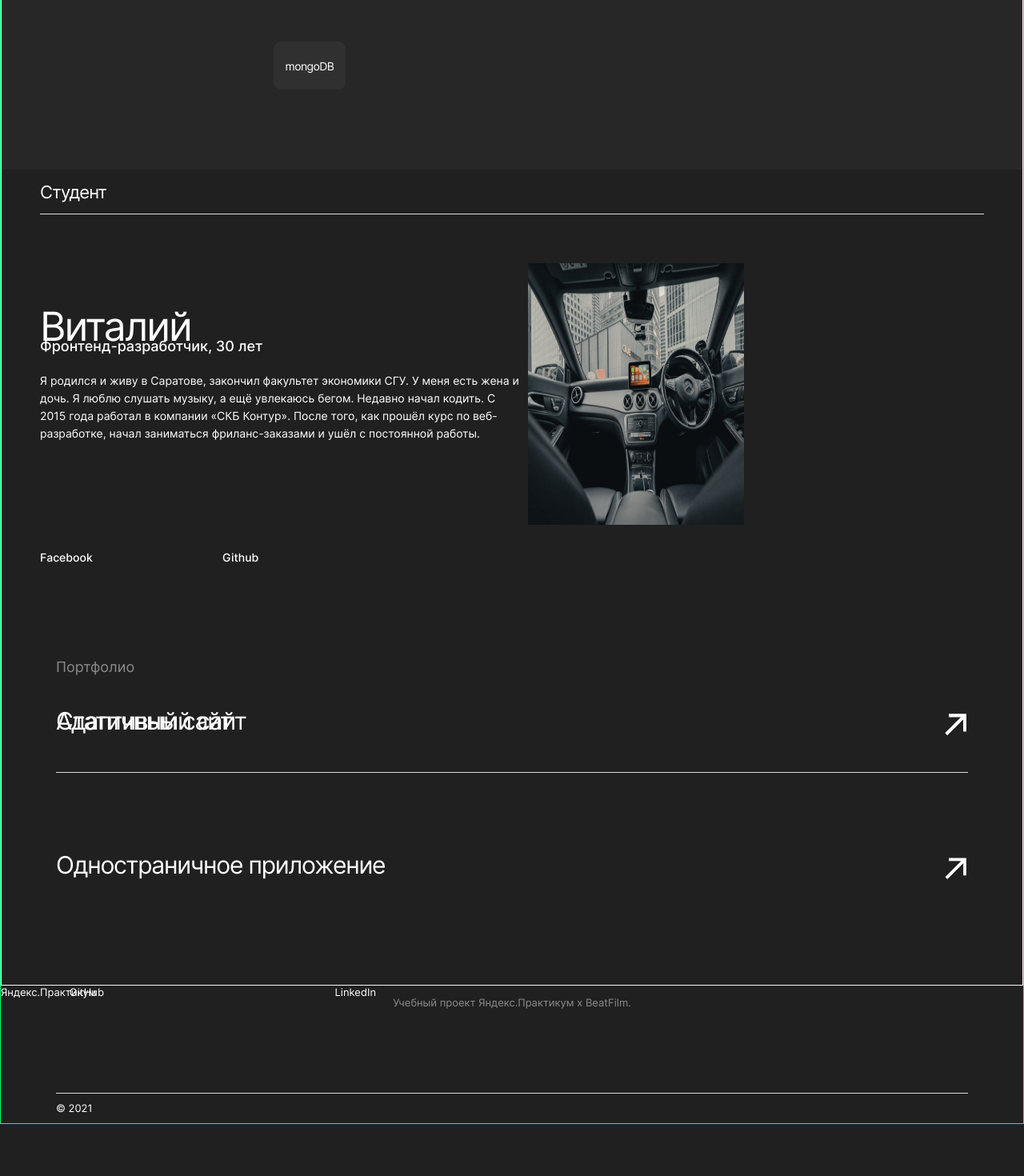
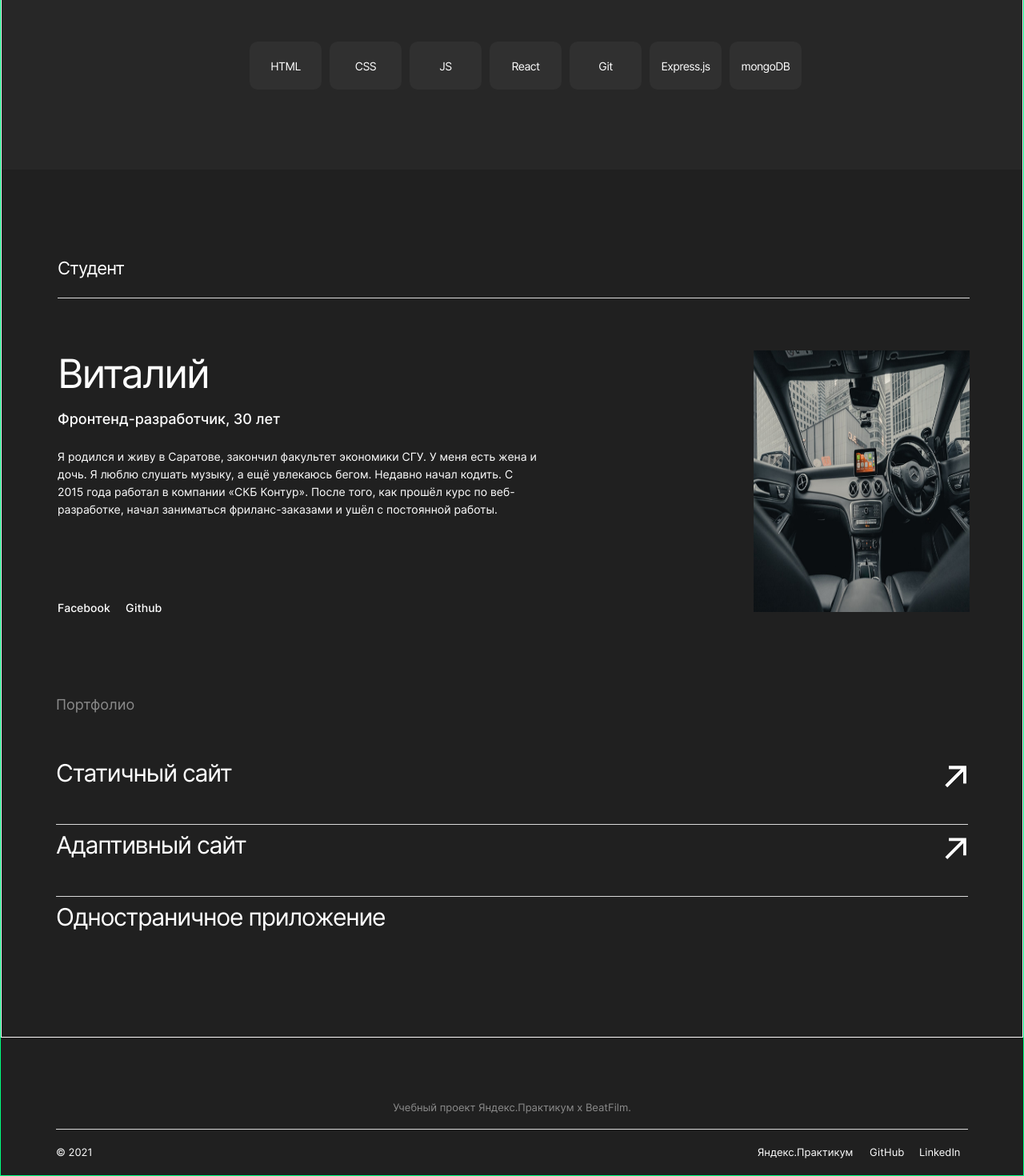
Before and after one commit to Dashnik/movies-explorer-frontend, a React (Create React App) app: page / in a window 1280 px wide. Shown: the part 1606-3076 px from the top of the page at 80% size. Before the commit the page ends 3011 px from the top, so only its background shows below. Built offline with nearby package versions, Linux system fonts and the light colour scheme.

Commit message:
Feature: first page 1280 langing is ready.

```diff
--- a/src/components/Footer/Footer.css
+++ b/src/components/Footer/Footer.css
@@ -7,14 +7,14 @@
   max-width: 1280px; */
   height: 172px;
   display: grid;
-  grid-template-columns: minmax(18px, 70px) 70px 340px 320px 410px minmax(18px, 70px);
-  grid-template-rows: 115px 20px 36px ;
+  grid-template-columns: minmax(18px, 70px) 70px 340px 320px 147px 140px 62px 61px minmax(18px, 70px);
+  grid-template-rows: 79px 36px 20px 16px 20px;
 
 }
 
 .footer__logo{
 
-  grid-row: 3;
+  grid-row: 4;
   grid-column: 2/3;
   margin: 0;
 
@@ -33,8 +33,9 @@
 
 .footer__title {
 
-  grid-row: 1;
+  grid-row: 2;
   grid-column: 4/5;
+  margin: 0;
 
   /* font-family: Inter;
   font-style: normal; */
@@ -50,23 +51,39 @@
 
 .footer__line{
   grid-row: 2;
-  grid-column: 2/6;
+  grid-column: 2/9;
   border-bottom: 1px solid #dadada;
 }
 
 .footer__link {
   /* font-family: Inter;
   font-style: normal; */
+  margin: 0;
   font-weight: normal;
   font-size: 13px;
   line-height: 16px;
   text-align: right;
   color: #ffffff;
-  margin-right: 10px;
   cursor: pointer;
   text-decoration: none;
+  justify-self: left;
 }
 
 .footer__link:hover{
   opacity: 0.6;
 }
+
+.link1{
+  grid-row: 4;
+  grid-column: 6/7;
+}
+
+.link2{
+  grid-row: 4;
+  grid-column: 7/8;
+}
+
+.link3{
+  grid-row: 4;
+  grid-column: 8/9;
+}
--- a/src/components/Footer/Footer.js
+++ b/src/components/Footer/Footer.js
@@ -10,9 +10,9 @@ function Footer() {
       <p className="footer__title">Учебный проект Яндекс.Практикум х BeatFilm.</p>
       <div className="footer__line"></div>
         <p className="footer__logo">© 2021 </p>
-        <Link to="/sign-up" className="footer__link">Яндекс.Практикум</Link>
-        <Link to="/sign-up" className="footer__link">GitHub </Link>
-        <Link to="/sign-up" className="footer__link"> LinkedIn</Link>
+        <Link to="/sign-up" className="footer__link link1">Яндекс.Практикум</Link>
+        <Link to="/sign-up" className="footer__link link2">GitHub </Link>
+        <Link to="/sign-up" className="footer__link link3"> LinkedIn</Link>
     </footer>
   );
 }
--- a/src/components/Main/AboutMe.css
+++ b/src/components/Main/AboutMe.css
@@ -1,40 +1,40 @@
 .aboutMe {
   display: grid;
-    grid-template-columns: minmax(18px, 70px) 228px 342px 40px 570px minmax(18px, 70px);
-    grid-template-rows: 117px 76px 46px 50px 187px 118px;
-
+  grid-template-columns: 70px 85px 143px 342px 40px 260px 270px 70px;
+  grid-template-rows: 110px 116px 76px 46px 50px 141px 20px 100px ;
 }
 
 .aboutMe__title {
-  grid-row: 1;
-    grid-column: 2/6;
+  grid-row: 2;
+  grid-column: 2/8;
+  margin: 0;
 
   font-weight: normal;
   font-size: 22px;
   line-height: 27px;
   letter-spacing: -0.04em;
   color: #ffffff;
-  height: 40px;
+  height: 50px;
   border-bottom: 1px solid #dadada;
 }
 
 .aboutMe__name {
-
-  grid-row: 2;
+  grid-row: 3;
   grid-column: 2/3;
+  margin: 0;
 
   font-weight: normal;
   font-size: 50px;
   line-height: 58px;
   letter-spacing: -0.04em;
   color: #ffffff;
-  width: 600px;
+  /* width: 600px; */
 }
 
 .aboutMe__shortDescription {
-
-  grid-row: 3;
+  grid-row: 4;
   grid-column: 2/3;
+  margin: 0;
 
   font-weight: 500;
   font-size: 18px;
@@ -45,9 +45,9 @@
 }
 
 .aboutMe__description {
-
-  grid-row: 4;
+  grid-row: 5;
   grid-column: 2/3;
+  margin: 0;
 
   font-weight: normal;
   font-size: 14px;
@@ -56,10 +56,12 @@
   color: #ffffff;
   width: 600px;
 }
+
 .aboutMe__link {
+  grid-row: 7;
+  grid-column: 2/3;
+  margin-right: 20px;
 
-  grid-row: 6;
-  grid-column: 2/3;
 
   text-decoration: none;
   font-weight: 500;
@@ -67,19 +69,20 @@
   line-height: 17px;
   color: #ffffff;
 }
-.aboutMe__link:hover{
+.aboutMe__link:hover {
   opacity: 0.6;
 }
 
-.aboutMe__link:last-of-type{
-  grid-row: 6;
+.aboutMe__link:last-of-type {
+  grid-row: 7;
   grid-column: 3/4;
+
 }
 
-.aboutMe__avatar{
+.aboutMe__avatar {
   width: 270px;
   height: 327px;
 
-  grid-row: 2/6;
-  grid-column: 5/6;
+  grid-row: 3/7;
+  grid-column: 7/8;
 }
--- a/src/components/Main/Portfolio.css
+++ b/src/components/Main/Portfolio.css
@@ -3,7 +3,7 @@
   margin-right: 70px; */
   display: grid;
   grid-template-columns: minmax(18px, 70px) 880px 230px 30px minmax(18px, 70px);
-  grid-template-rows: 70px 90px 90px 175px ;
+  grid-template-rows: 70px 90px 90px 50px 125px ;
   height: 425px;
 }
 
@@ -11,6 +11,7 @@
 
   grid-row: 1;
   grid-column: 2/3;
+  margin: 0;
 
   font-weight: normal;
   font-size: 18px;
@@ -21,8 +22,8 @@
 
 .portfolio__subtitle {
 
-  grid-row: 2;
-  grid-column: 2/4;
+  /* grid-row: 2;
+  grid-column: 2/4; */
 
   font-weight: normal;
   font-size: 30px;
@@ -40,7 +41,11 @@
   border-bottom: 1px solid #dadada;
 }
 
-
+.test2{
+  grid-row: 3;
+  grid-column: 2/5;
+  border-bottom: 1px solid #dadada;
+}
 
 .portfolio__subtitle:last-of-type {
   grid-row: 4;
@@ -57,6 +62,37 @@
 }
 
 .portfolio__logo:last-of-type{
-  grid-row: 4;
+  grid-row: 2;
   grid-column: 4/5;
 }
+
+.subtitle1{
+  grid-row: 2/3;
+  grid-column: 2/3;
+}
+
+.subtitle2{
+  grid-row: 3/4;
+  grid-column: 2/3;
+}
+
+.subtitle3{
+  grid-row: 4/5;
+  grid-column: 2/3;
+}
+
+.logo1{
+  grid-row: 2/3;
+  grid-column: 4/5;
+}
+
+.logo2{
+  grid-row: 3/4;
+  grid-column: 4/5;
+}
+
+.logo3{
+  grid-row: 4/5;
+  grid-column: 4/5;
+  margin: 0;
+}
--- a/src/components/Main/Portfolio.js
+++ b/src/components/Main/Portfolio.js
@@ -8,13 +8,14 @@ function Portfolio(props) {
     <>
       <div className="portfolio">
         <h3 className='portfolio__title'>Портфолио</h3>
-        <p className='portfolio__subtitle'>Статичный сайт</p>
-        <div className='test'></div>
-        <img className="portfolio__logo" src={link__logo} alt="логотип дипломной работы" />
-        <p className='portfolio__subtitle'>Адаптивный сайт</p>
-        <img className="portfolio__logo" src={link__logo} alt="логотип дипломной работы" />
-        <p className='portfolio__subtitle'>Одностраничное приложение</p>
-        <img className="portfolio__logo" src={link__logo} alt="логотип дипломной работы" />
+            <p className='portfolio__subtitle subtitle1'>Статичный сайт</p>
+            <div className='test'></div>
+            <p className='portfolio__subtitle subtitle2'>Адаптивный сайт</p>
+            <div className='test2'></div>
+            <p className='portfolio__subtitle subtitle3'>Одностраничное приложение</p>
+          <img className="portfolio__logo logo1" src={link__logo} alt="логотип дипломной работы" />
+          <img className="portfolio__logo logo2" src={link__logo} alt="логотип дипломной работы" />
+          <img className="portfolio__logo logo3" src={link__logo} alt="логотип дипломной работы" />
       </div>
     </>
   );
--- a/src/components/Main/Techs.css
+++ b/src/components/Main/Techs.css
@@ -1,10 +1,7 @@
 .techs {
-  /* height: 625px;
-  display: flex;
-  flex-direction: column; */
   background:  #272727;
   display: grid;
-  grid-template-columns: 70px 270px 70px 530px 270px 70px;
+  grid-template-columns: 70px 240px 100px 530px 270px 70px;
   grid-template-rows: 100px 50px 90px 58px 26px 40px 100px 60px 100px;
 }
 
@@ -53,12 +50,17 @@
   color: #ffffff;
 }
 
+.techs__container{
+  grid-row: 8;
+  grid-column: 3/6;
+  display: flex;
+  flex-direction: row;
+
+}
+
 .techs__link {
-
-  grid-row: 8;
-  grid-column: 3/4;
   margin: 0;
-
+  margin-right: 10px;
   width: 90px;
   height: 60px;
   font-weight: normal;
--- a/src/components/Main/Techs.js
+++ b/src/components/Main/Techs.js
@@ -9,6 +9,7 @@ function Techs(props) {
        <h1 className='techs__title'>Технологии</h1>
        <h1 className='techs__topic'>7 технологий</h1>
        <p className='techs__subtopic'>На курсе веб-разработки мы освоили технологии, которые применили в дипломном проекте. </p>
+         <div className='techs__container'>
             <p className='techs__link'>HTML</p>
             <p className='techs__link'>CSS</p>
             <p className='techs__link'>JS</p>
@@ -17,6 +18,7 @@ function Techs(props) {
             <p className='techs__link'>Express.js</p>
             <p className='techs__link'>mongoDB</p>
          </div>
+      </div>
     </>
   );
 }
```
Lines whose indentation alone changed are shown as unchanged.
